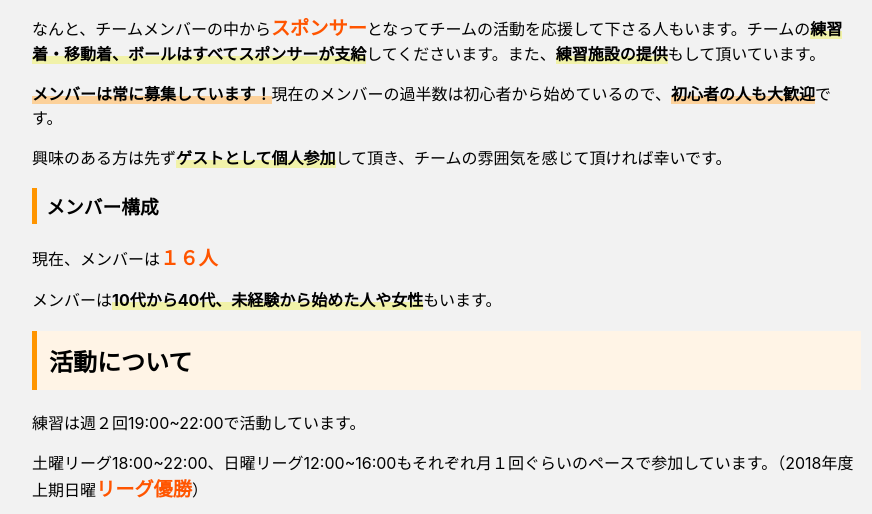
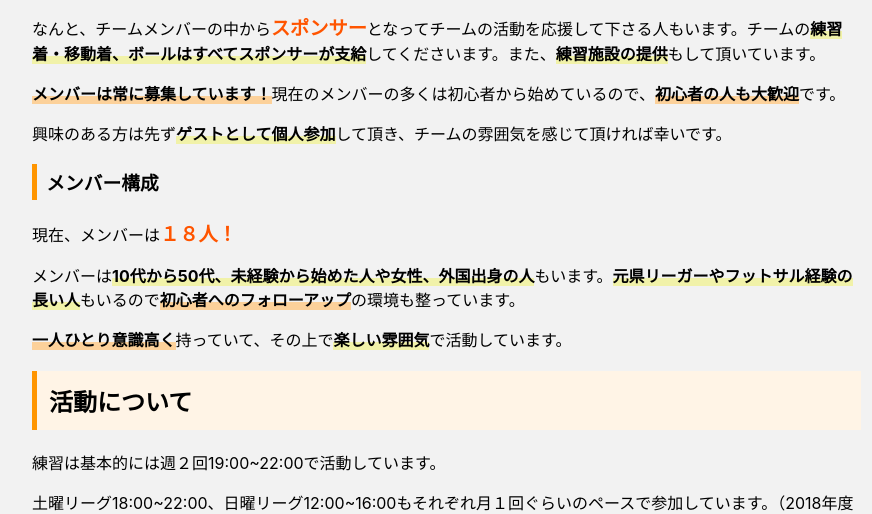
Before and after one commit to reimuprograming/niiza-futsal-solua, a plain HTML site: page docs/index.html in a window 1280 px wide. Shown: the part 634-1148 px from the top of the page, 0-872 px from the left. Drawn offline with Linux system fonts and the light colour scheme; grey boxes are pictures that could not be loaded.

Commit message:
text changed

```diff
--- a/docs/index.html
+++ b/docs/index.html
@@ -47,17 +47,18 @@
                         class="marker1">最適な環境</span>です。</p>
                 <p>なんと、チームメンバーの中から<span class="highlight">スポンサー</span>となってチームの活動を応援して下さる人もいます。チームの<span class="marker1">練習着・移動着、ボールはすべてスポンサーが支給</span>してくださいます。また、<span
                         class="marker1">練習施設の提供</span>もして頂いています。</p>
-                <p><span class="marker2">メンバーは常に募集しています！</span>現在のメンバーの過半数は初心者から始めているので、<span class="marker2">初心者の人も大歓迎</span>です。</p>
+                <p><span class="marker2">メンバーは常に募集しています！</span>現在のメンバーの多くは初心者から始めているので、<span class="marker2">初心者の人も大歓迎</span>です。</p>
                 <p>興味のある方は先ず<span class="marker1">ゲストとして個人参加</span>して頂き、チームの雰囲気を感じて頂ければ幸いです。</p>
                 <section>
                     <h3>メンバー構成</h3>
-                    <p>現在、メンバーは<span class="highlight">１６人</span></p>
-                    <p>メンバーは<span class="marker1">10代から40代、未経験から始めた人や女性</span>もいます。</p>
+                    <p>現在、メンバーは<span class="highlight">１８人！</span></p>
+                    <p>メンバーは<span class="marker1">10代から50代、未経験から始めた人や女性、外国出身の人</span>もいます。<span class="marker1">元県リーガーやフットサル経験の長い人</span>もいるので<span class="marker2">初心者へのフォローアップ</span>の環境も整っています。</p>
+                    <p><span class="marker2">一人ひとり意識高く</span>持っていて、その上で<span class="marker1">楽しい雰囲気</span>で活動しています。</p>
                 </section>
             </section>
             <section id="activity">
                 <h2>活動について</h2>
-                <P>練習は週２回19:00~22:00で活動しています。</P>
+                <P>練習は基本的には週２回19:00~22:00で活動しています。</P>
                 <p>土曜リーグ18:00~22:00、日曜リーグ12:00~16:00もそれぞれ月１回ぐらいのペースで参加しています。（2018年度上期日曜<span class="highlight">リーグ優勝</span>）</P>
                 <section>
                     <h3>活動場所</h3>
```
